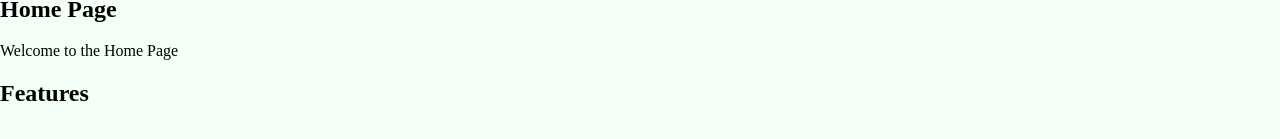
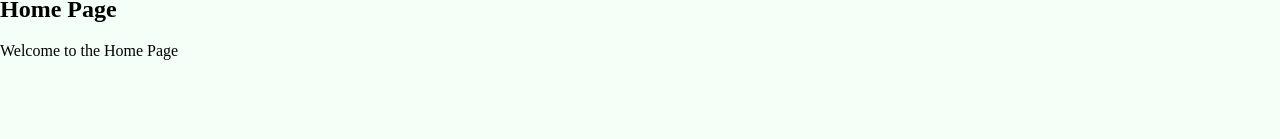
Before and after one commit to RicoMedi/fun-clips, a React (Create React App) app: page / in a window 1280 px wide. Shown: the part 197-336 px from the top of the page. Built offline with nearby package versions, Linux system fonts and the light colour scheme; a web font is replaced by a local one.

Commit message:
more clean up

```diff
--- a/src/home/HomePage.js
+++ b/src/home/HomePage.js
@@ -19,9 +19,7 @@ export const HomePage = () => {
       <h1>Home Page</h1>
       <p>Welcome to the Home Page</p>
      </section>
-      <section>
-      <h2>Features</h2>
-        </section>
+
 
 
 
```
